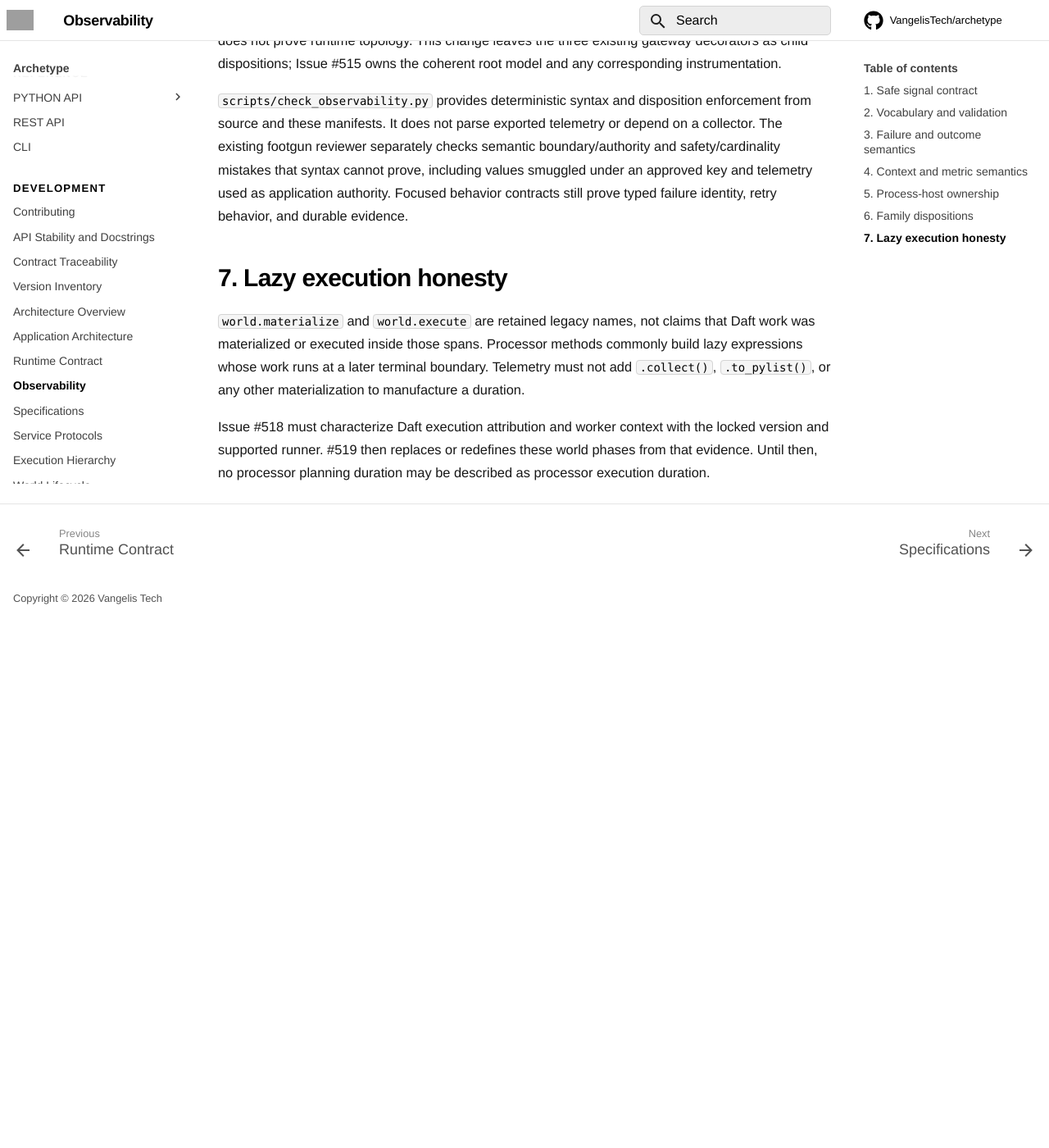
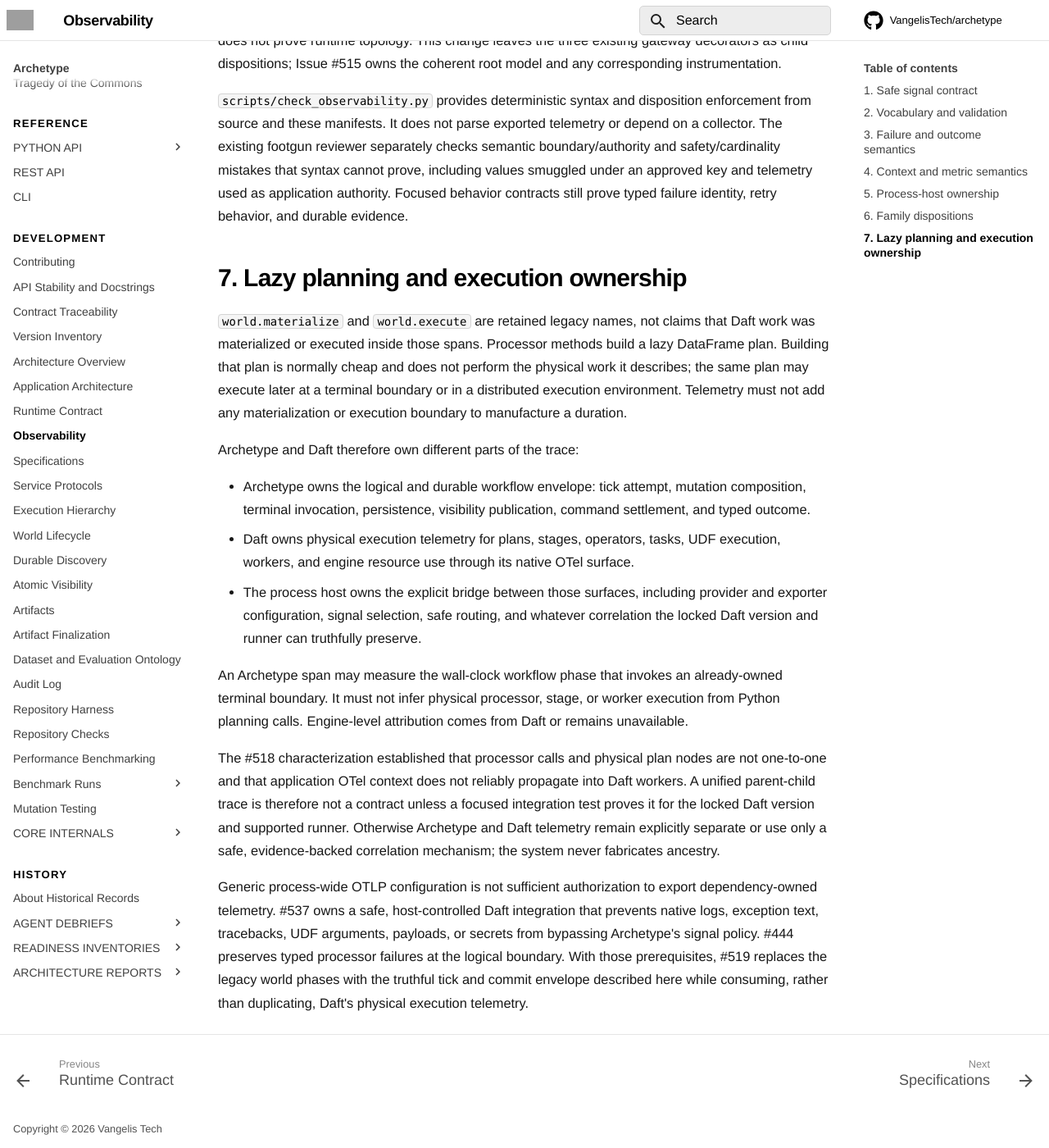
Before and after one commit to VangelisTech/archetype, an MkDocs documentation site: the page built from docs/guide/observability.md, in a window 1280 px wide and 1400 px high, scrolled down 6551 px. Shown: the whole window at 82% size. Built offline with MkDocs 1.6.1 and Material for MkDocs 9.7.7, drawn with Linux system fonts in a browser that asks for light colours; comment, search, counter and statistics services are not loaded; before the commit the page ends 7304 px from its top, so only the background shows below that; some of the changed text lies outside the part shown; grey boxes are pictures that could not be loaded.

Commit message:
docs: define Daft execution observability ownership

```diff
--- a/docs/guide/observability.md
+++ b/docs/guide/observability.md
@@ -73,7 +73,7 @@
 - the existing bounded `world.query` and `world.update` scopes, without an
   execution-attribution claim; and
 - the legacy `world.materialize` and `world.execute` phases listed in section 7
-  pending measured attribution.
+  pending replacement by the logical/physical ownership model in #519.
 
 Gateway source uses only the canonical `gateway.*` names. The former
 `gate.create_world` and `gate.get_world_info` spellings are neither accepted
@@ -195,7 +195,7 @@
 | Gateway | Child spans for the three currently decorated operations; #515 owns a coherent ingress-root design | RBAC decision, typed application result, and access-audit evidence |
 | RuntimeApplication | No direct signal yet; lower owning family remains visible | Typed family result/exception |
 | Commands | No direct signal yet | Durable command ledger and settlement |
-| World lifecycle, mutation, simulation | Existing query/update scopes without execution-attribution claims; materialize/execute names are legacy pending #518/#519 | Tick manifest, world record, and typed result/exception |
+| World lifecycle, mutation, simulation | Existing query/update scopes without execution-attribution claims; materialize/execute names are legacy planning scopes pending #519 | Tick manifest, world record, and typed result/exception |
 | Storage and query | No direct signal yet | Store/catalog state and returned frame |
 | Redaction | No direct signal; safe rule IDs may be carried by approved callers | Redaction receipt or quarantine exception |
 | Artifacts | Child spans for publish, upload, and index | Publication row, object/index state, and publish receipt |
@@ -261,15 +261,47 @@
 used as application authority. Focused behavior contracts still prove typed
 failure identity, retry behavior, and durable evidence.
 
-## 7. Lazy execution honesty
+## 7. Lazy planning and execution ownership
 
 `world.materialize` and `world.execute` are retained legacy names, not claims
 that Daft work was materialized or executed inside those spans. Processor
-methods commonly build lazy expressions whose work runs at a later terminal
-boundary. Telemetry must not add `.collect()`, `.to_pylist()`, or any other
-materialization to manufacture a duration.
+methods build a lazy DataFrame plan. Building that plan is normally cheap and
+does not perform the physical work it describes; the same plan may execute
+later at a terminal boundary or in a distributed execution environment.
+Telemetry must not add any materialization or execution boundary to manufacture
+a duration.
 
-Issue #518 must characterize Daft execution attribution and worker context with the
-locked version and supported runner. #519 then replaces or redefines these
-world phases from that evidence. Until then, no processor planning duration may
-be described as processor execution duration.
+Archetype and Daft therefore own different parts of the trace:
+
+- Archetype owns the logical and durable workflow envelope: tick attempt,
+  mutation composition, terminal invocation, persistence, visibility
+  publication, command settlement, and typed outcome.
+- Daft owns physical execution telemetry for plans, stages, operators, tasks,
+  UDF execution, workers, and engine resource use through its native OTel
+  surface.
+- The process host owns the explicit bridge between those surfaces, including
+  provider and exporter configuration, signal selection, safe routing, and
+  whatever correlation the locked Daft version and runner can truthfully
+  preserve.
+
+An Archetype span may measure the wall-clock workflow phase that invokes an
+already-owned terminal boundary. It must not infer physical processor, stage,
+or worker execution from Python planning calls. Engine-level attribution comes
+from Daft or remains unavailable.
+
+The #518 characterization established that processor calls and physical plan
+nodes are not one-to-one and that application OTel context does not reliably
+propagate into Daft workers. A unified parent-child trace is therefore not a
+contract unless a focused integration test proves it for the locked Daft
+version and supported runner. Otherwise Archetype and Daft telemetry remain
+explicitly separate or use only a safe, evidence-backed correlation mechanism;
+the system never fabricates ancestry.
+
+Generic process-wide OTLP configuration is not sufficient authorization to
+export dependency-owned telemetry. #537 owns a safe, host-controlled Daft
+integration that prevents native logs, exception text, tracebacks, UDF
+arguments, payloads, or secrets from bypassing Archetype's signal policy. #444
+preserves typed processor failures at the logical boundary. With those
+prerequisites, #519 replaces the legacy world phases with the truthful tick and
+commit envelope described here while consuming, rather than duplicating,
+Daft's physical execution telemetry.
```
